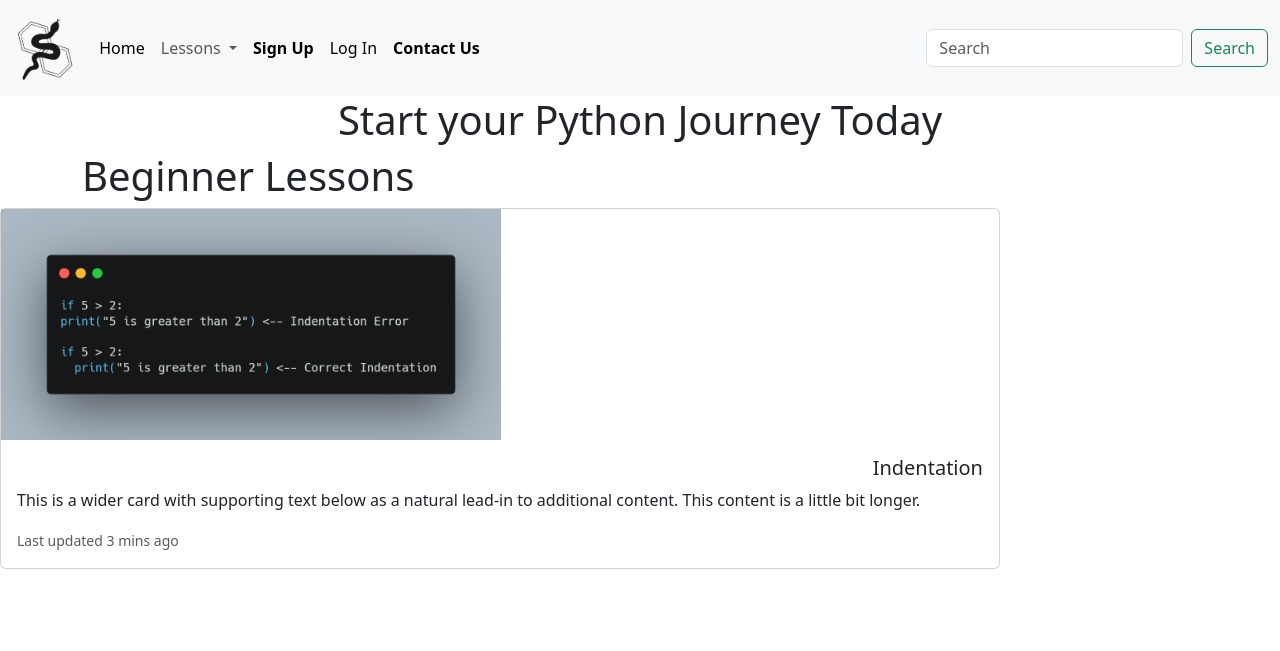
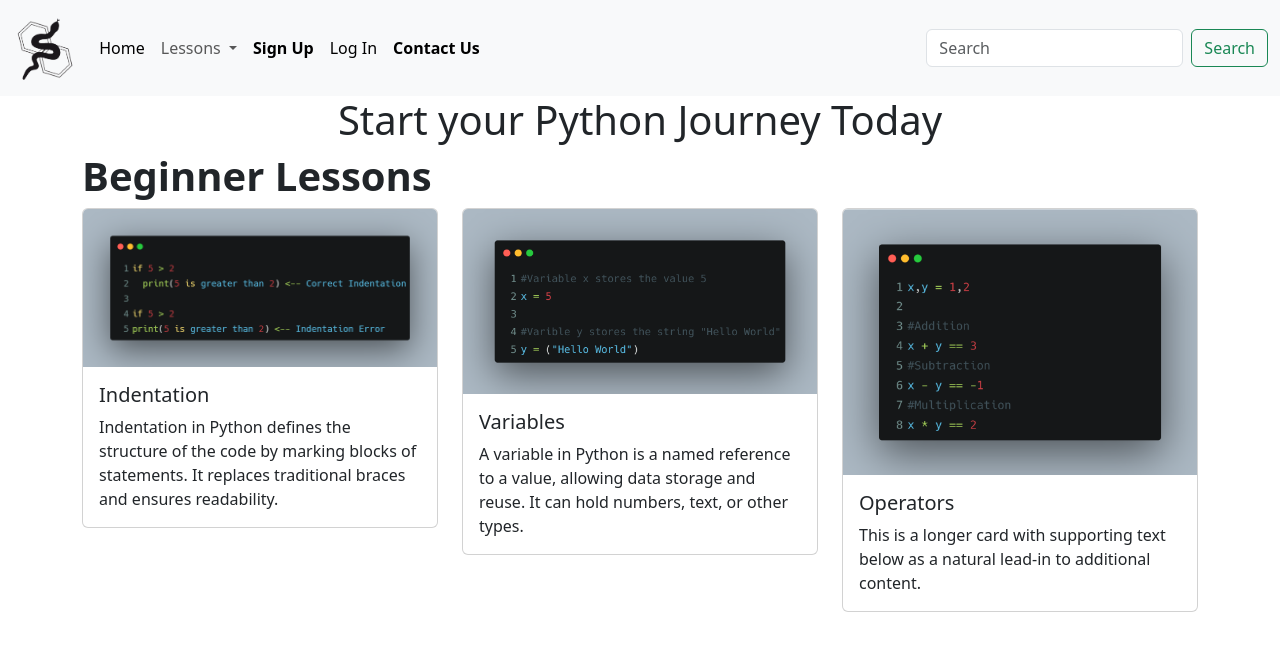
Before and after one commit to TempeHS/2026CT_Web_Toby.J, a Flask app: page /lessonshome.html in a window 1280 px wide. Shown: the top 651 px of the page. Run offline with Flask 3, Linux system fonts and the light colour scheme.

Commit message:
fancy graphics and lessons improvments

```diff
--- a/static/css/style.css
+++ b/static/css/style.css
@@ -1,3 +1,12 @@
 .navbar-brand img {
   height: 70px;
 }
+.basic-3 {
+  background: linear-gradient(currentColor 0 0) bottom / var(--d, 0) 3px
+    no-repeat;
+  transition: 0.5s;
+}
+
+.basic-3:hover {
+  --d: 100%;
+}
--- a/templates/lessonshome.html
+++ b/templates/lessonshome.html
@@ -3,33 +3,40 @@
 <div class="container">
   <div class="row">
     <h1 style="text-align: center">Start your Python Journey Today</h1>
+    <br />
 
-    <h1 style="text-align: start">Beginner Lessons</h1>
+    <strong><h1  style="text-align: start">Beginner Lessons</strong></h1>
   </div>
-</div>
 
-<div class="card mb-3" style="max-width: 1000px">
-  <div class="row g-0">
-    <div class="col-md-8">
-      <img
-        src="static/images/python_indentation_example.png"
-        class="img-background"
-        alt="..."
-        width="500"
-      />
-    </div>
-    <div class="col-md-12">
-      <div class="card-body">
-        <h5 class="card-title" style="text-align: end">Indentation</h5>
-        <p class="card-text">
-          This is a wider card with supporting text below as a natural lead-in
-          to additional content. This content is a little bit longer.
-        </p>
-        <p class="card-text">
-          <small class="text-body-secondary">Last updated 3 mins ago</small>
-        </p>
+  <div class="row row-cols-1 row-cols-md-3 g-4">
+    <div class="col">
+      <div class="card ">
+        <img src="static/images/python_indentation_example.png" class="card-img-top img-fluid" alt="...">
+        <div class="card-body">
+          <h5 class="card-title">Indentation</h5>
+          <p class="card-text">Indentation in Python defines the structure of the code by marking blocks of statements. It replaces traditional braces and ensures readability.
+          </p>
+        </div>
       </div>
     </div>
-  </div>
+    <div class="col">
+      <div class="card  img-fluid">
+        <img src="static/images/python_variables_example.png" class="card-img-top img-fluid" alt="...">
+        <div class="card-body">
+          <h5 class="card-title">Variables</h5>
+          <p class="card-text">A variable in Python is a named reference to a value, allowing data storage and reuse. It can hold numbers, text, or other types.
+          </p>
+        </div>
+      </div>
+    </div>
+    <div class="col">
+      <div class="card img-fluid">
+        <img src="static/images/python_operators_example.png" class="card-img-top img-fluid" alt="...">
+        <div class="card-body">
+          <h5 class="card-title">Operators</h5>
+          <p class="card-text">This is a longer card with supporting text below as a natural lead-in to additional content.</p>
+        </div>
+      </div>
+    </div>
+  {% endblock %}
 </div>
-{% endblock %}
--- a/templates/partials/menu.html
+++ b/templates/partials/menu.html
@@ -17,12 +17,12 @@
     <div class="collapse navbar-collapse" id="navbarSupportedContent">
       <ul class="navbar-nav me-auto mb-2 mb-lg-0">
         <li class="nav-item">
-          <a class="nav-link active" aria-current="page" href="index.html">Home</a>
+          <a class="nav-link active basic-3" aria-current="page" href="index.html">Home</a>
         </li>
         </li>
         <li class="nav-item dropdown">
           <a
-            class="nav-link dropdown-toggle"
+            class="nav-link dropdown-toggle basic-3"
             href="#"
             role="button"
             data-bs-toggle="dropdown"
@@ -31,6 +31,8 @@
             Lessons
           </a>
           <ul class="dropdown-menu">
+            <li><a class="dropdown-item" href="/lessonshome.html">Lessons Hub</a></li>
+            <li><hr class="dropdown-divider" /></li>
             <li><a class="dropdown-item" href="#">Beginner Lessons</a></li>
             <li><hr class="dropdown-divider" /></li>
             <li><a class="dropdown-item" href="#">Intermediate Lessons</a></li>
@@ -39,14 +41,14 @@
           </ul>
         </li>
         <li class="nav-item">
-          <a class="nav-link active" aria-current="page" href="signup.html"><strong>Sign Up</strong></a>
+          <a class="nav-link active basic-3" aria-current="page" href="signup.html"><strong>Sign Up</strong></a>
         </li>
         </li>
         <li class="nav-item">
-          <a class="nav-link active" aria-current="page" href="login.html">Log In</a>
+          <a class="nav-link active basic-3" aria-current="page" href="login.html">Log In</a>
         </li>
         <li class="nav-item">
-          <a class="nav-link active" aria-current="page" href="contact.html"><b>Contact Us</b></a>
+          <a class="nav-link active basic-3" aria-current="page" href="contact.html"><b>Contact Us</b></a>
         </li>
       </ul>
       <form class="d-flex" role="search">
```
Also changed, not shown: static/images/carbon (5).png (added), static/images/python_indentation_example.png, static/images/python_operators_example.png (added), static/images/python_variables_example.png (added).
